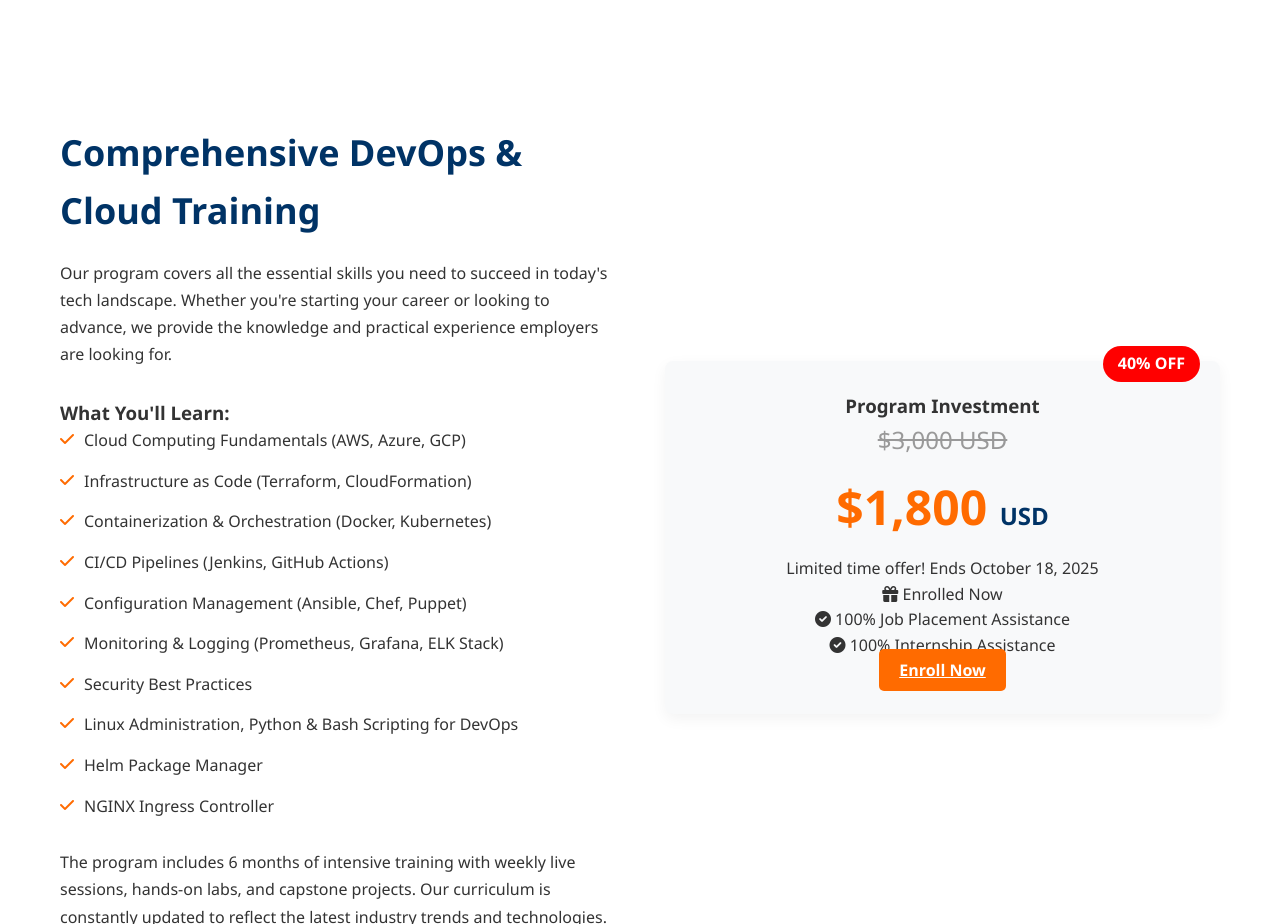
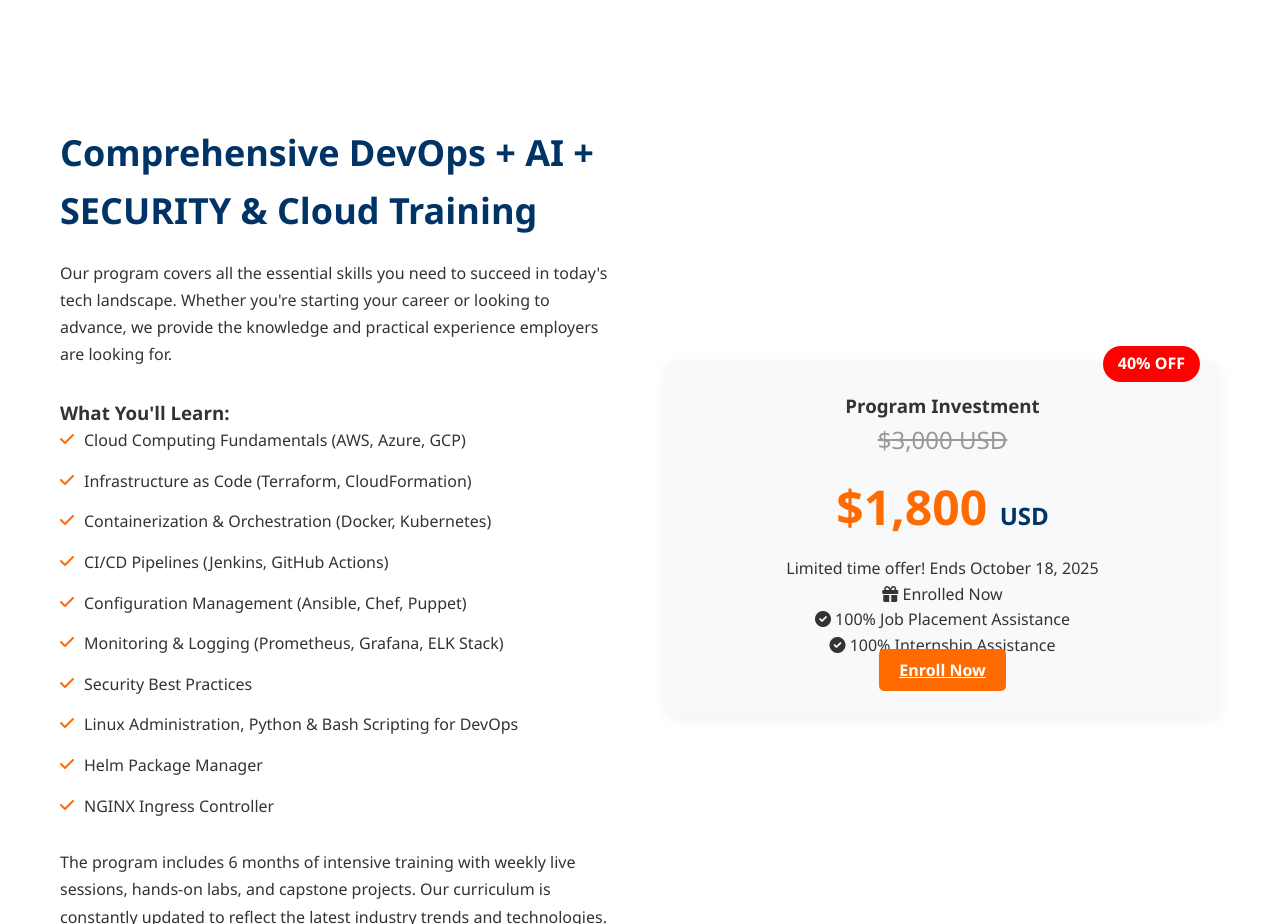
Before and after one commit to Lion-Technology-Solutions/docker-devops-clound-landing-page, a plain HTML site: page index.html in a window 1280 px wide. Shown: the part 5904-6828 px from the top of the page. Drawn offline with nearby package versions, Linux system fonts and the light colour scheme.

Commit message:
ADDED AI AND CYBER SECURITY COMPONENTS

```diff
--- a/index.html
+++ b/index.html
@@ -1306,7 +1306,7 @@
     <section class="program-details" id="program">
         <div class="container details-container">
             <div class="details-content animate-on-scroll">
-                <h2>Comprehensive DevOps & Cloud Training</h2>
+                <h2>Comprehensive DevOps + AI  + SECURITY  & Cloud Training</h2>
                 <p>Our program covers all the essential skills you need to succeed in today's tech landscape. Whether you're starting your career or looking to advance, we provide the knowledge and practical experience employers are looking for.</p>
 
                 <div class="details-list">
```
